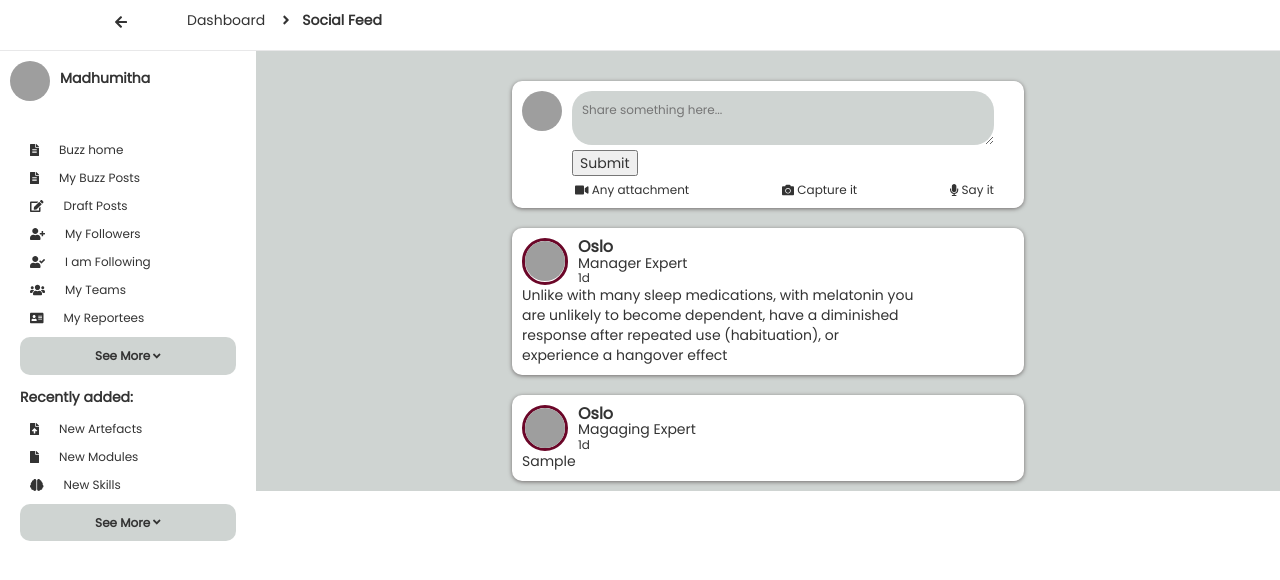
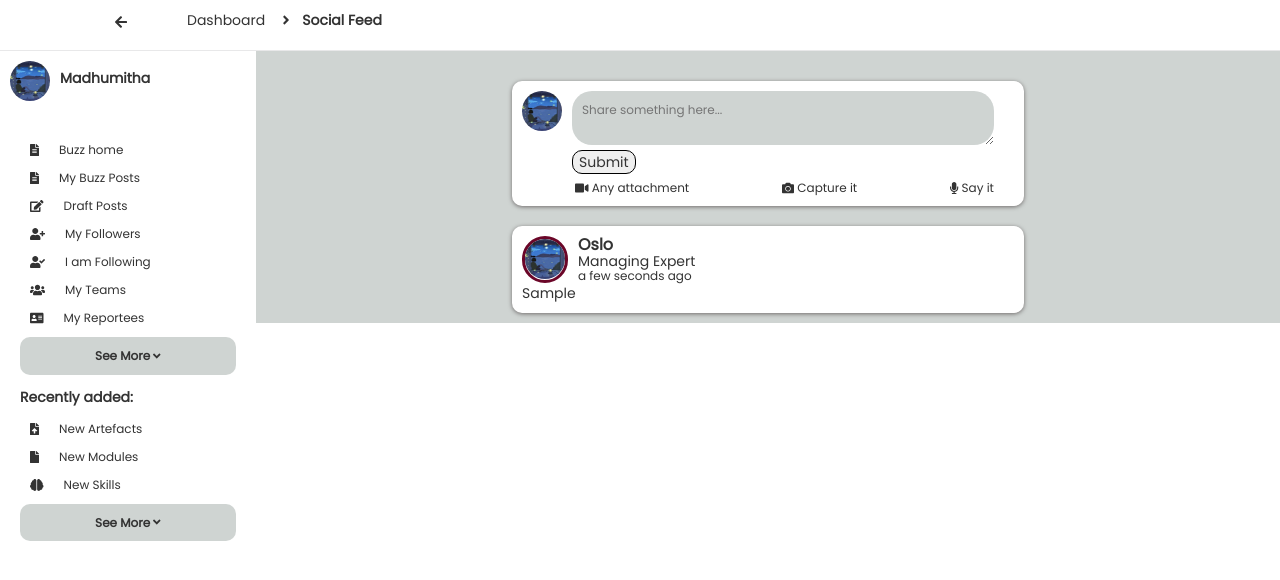
Before and after one commit to madhu-347/reactjs-week2, a React (Create React App) app: page / in a window 1280 px wide. Both pictures are taken after typing "Sample" into the empty fields and a click on the button "Submit". Shown: the top 580 px of the page. Built offline with nearby package versions, Linux system fonts and the light colour scheme; grey boxes are pictures that could not be loaded.

Commit message:
changes made

```diff
--- a/package.json
+++ b/package.json
@@ -9,6 +9,7 @@
     "@testing-library/jest-dom": "^4.2.4",
     "@testing-library/react": "^9.5.0",
     "@testing-library/user-event": "^7.2.1",
+    "moment": "^2.27.0",
     "node-sass": "^4.14.1",
     "react": "^16.13.1",
     "react-dom": "^16.13.1",
--- a/src/components/DisplayPanel/DisplayPanel.js
+++ b/src/components/DisplayPanel/DisplayPanel.js
@@ -3,8 +3,9 @@ import ProfilePicture from '../ProfilePicture/ProfilePicture';
 import {FontAwesomeIcon} from '@fortawesome/react-fontawesome';
 import './display-panel.scss';
 import ParaGraph from '../Paragraph/Paragraph';
+const moment = require("moment");
 
-
+var m = moment();
  class DisplayPanel extends Component {
   contentData;
     constructor(props) {
@@ -16,11 +17,14 @@ import ParaGraph from '../Paragraph/Paragraph';
       }
 
       addBuzz = (value) => {
-        localStorage.setItem('content',JSON.stringify(this.state));
+
         if (this.inputContent.value !== "") {
             var newBuzz = {
+              name: "Oslo",
+              profile:"Managing Expert",
               text: this.inputContent.value,
-              key: Date.now()
+              time: m.from(moment())
+
             };
 
             this.setState((prevState) => {
@@ -31,13 +35,14 @@ import ParaGraph from '../Paragraph/Paragraph';
 
             this.inputContent.value = "";
           }
-
           value.preventDefault();
-
+          localStorage.setItem('content',JSON.stringify(this.state));
       };
 
       componentDidMount() {
         this.documentData = JSON.parse(localStorage.getItem('content'));
+
+
 
 
     }
@@ -52,7 +57,7 @@ import ParaGraph from '../Paragraph/Paragraph';
                 <div className="posting-panel-line-left">
                 <form onClick={this.addBuzz} >
                     <textarea  ref={(a) => this.inputContent = a}  placeholder="Share something here..."/>
-                    <button type="submit" >Submit</button>
+                    <button className = "submit-button" type="submit" >Submit</button>
                     <div className="posting-panel-line2-left">
                       <span><FontAwesomeIcon icon="video" />  Any attachment</span>
                       <span><FontAwesomeIcon icon="camera" />  Capture it</span>
@@ -64,22 +69,7 @@ import ParaGraph from '../Paragraph/Paragraph';
                 </div>
             </div>
             <div className= "display-card">
-            <div className="post-content  width-component">
-                    <div className="post-info">
-                        <div className="profile-image profile-border-color">
-                            <ProfilePicture />
-                        </div>
-                        <div className="profile-name">
-                            <h4>Oslo</h4>
-                            <h5>Manager Expert</h5>
-                            <h6>1d</h6>
-                        </div>
-                    </div>
-
-                <p className="post-para"> Unlike with many sleep medications, with melatonin you are unlikely to become dependent, have a diminished response after repeated use (habituation), or experience a hangover effect</p>
-                </div>
               <ParaGraph entries={this.state.items} />
-
             </div>
 
               </div>
--- a/src/components/DisplayPanel/display-panel.scss
+++ b/src/components/DisplayPanel/display-panel.scss
@@ -3,6 +3,8 @@ $bg-color: #cfd4d2;
 $mobile-breakpoint: 425px;
 
 .display-panel{
+    width: 100%;
+    padding-bottom: 100px;
     padding-left: 20%;
     display: flex;
     padding-top: 10px;
@@ -19,6 +21,7 @@ $mobile-breakpoint: 425px;
         box-shadow: 0 1px 4px #706c6c;
         margin: 20px auto 0 auto;
     }
+
     .posting-panel{
         box-sizing: border-box;
         display: flex;
@@ -30,11 +33,29 @@ $mobile-breakpoint: 425px;
             padding: 10px;
             border-radius: 20px;
         }
+        textarea:focus{
+            outline:none;
+         }
 
         .posting-panel-line-left{
             padding-left: 10px;
             padding-right: 20px;
             width: 100%;
+            .submit-button:focus{
+                outline:none;
+            }
+            .submit-button{
+                border-radius: 10px;
+                border: 1px solid black;
+
+            }
+            .submit-button:hover{
+                border: 1px solid transparent;
+                border-radius: 10px;
+                color: white;
+                background-color: $purpl;
+
+            }
             .posting-panel-line2-left{
                 display: flex;
                 justify-content: space-between;
@@ -48,6 +69,9 @@ $mobile-breakpoint: 425px;
             }
         }
       }
+      .display-card{
+        width: 100%;
+
     .post-content{
         .post-info{
             display: flex;
@@ -72,7 +96,7 @@ $mobile-breakpoint: 425px;
             width: 80%;
         }
     }
-
+}
 }
 @media (min-width:$mobile-breakpoint) {
 .width-component{
@@ -81,6 +105,7 @@ $mobile-breakpoint: 425px;
 }
 @media (max-width:$mobile-breakpoint) {
     .display-panel{
+
         padding: 10px;
         .width-component{
             width: 90%;
--- a/src/components/HeaderPanel/header.scss
+++ b/src/components/HeaderPanel/header.scss
@@ -37,6 +37,9 @@ $mobile-breakpoint: 425px;
 .header-panel{
     display: flex;
     padding:10px;
+    button:focus{
+        outline: none;
+    }
     .button{
         margin-left: 80px;
         border: none;
--- a/src/components/ProfilePicture/ProfilePicture.js
+++ b/src/components/ProfilePicture/ProfilePicture.js
@@ -1,5 +1,5 @@
 import React , {Component} from 'react';
-import profile from '../../assests/images/profile.png';
+import profile from '../../assests/images/images.jpg';
 import './profile-picture.scss';
 
  class ProfilePicture extends Component{
--- a/src/components/paragraph/Paragraph.js
+++ b/src/components/paragraph/Paragraph.js
@@ -6,17 +6,17 @@ import ProfilePicture from '../ProfilePicture/ProfilePicture';
 
 
 class ParaGraph extends Component{
-    createTasks(buzz) {
+    createTasks(buzz,key) {
         return (
-            <div  key={buzz.key}  className="post-content  width-component">
+            <div  key={key}  className="post-content  width-component">
             <div className="post-info">
                 <div className="profile-image profile-border-color">
                     <ProfilePicture />
                 </div>
                 <div className="profile-name">
-                    <h4>Oslo</h4>
-                    <h5>Magaging Expert</h5>
-                    <h6>1d</h6>
+                    <h4>{buzz.name}</h4>
+                    <h5>{buzz.profile}</h5>
+                    <h6>{buzz.time}</h6>
                 </div>
             </div>
 
@@ -26,7 +26,7 @@ class ParaGraph extends Component{
       }
       render() {
         var BuzzEntries = this.props.entries;
-        var BuzzContent = BuzzEntries.map(this.createTasks);
+        var BuzzContent = BuzzEntries.map(this.createTasks)
 
         return (
             <div>{BuzzContent}</div>
--- a/src/components/paragraph/paragraph.scss
+++ b/src/components/paragraph/paragraph.scss
@@ -31,8 +31,8 @@ $mobile-breakpoint: 425px;
     }
     .post-para{
         display: flex;
-    width: 50%;
-    margin: 0 0;
+        width: 50%;
+        margin: 0 0;
     }
     @media (max-width:$mobile-breakpoint) {
 
--- a/src/index.scss
+++ b/src/index.scss
@@ -22,6 +22,7 @@ $mobile-breakpoint: 425px;
     }
 body{
     font-family: Poppins;
+
    .body-panel{
         display: flex;
         box-sizing: border-box;
```
Also changed, not shown: src/assests/images/images.jpg (added), 1 other file (tests, documents, lock files or other folders).
